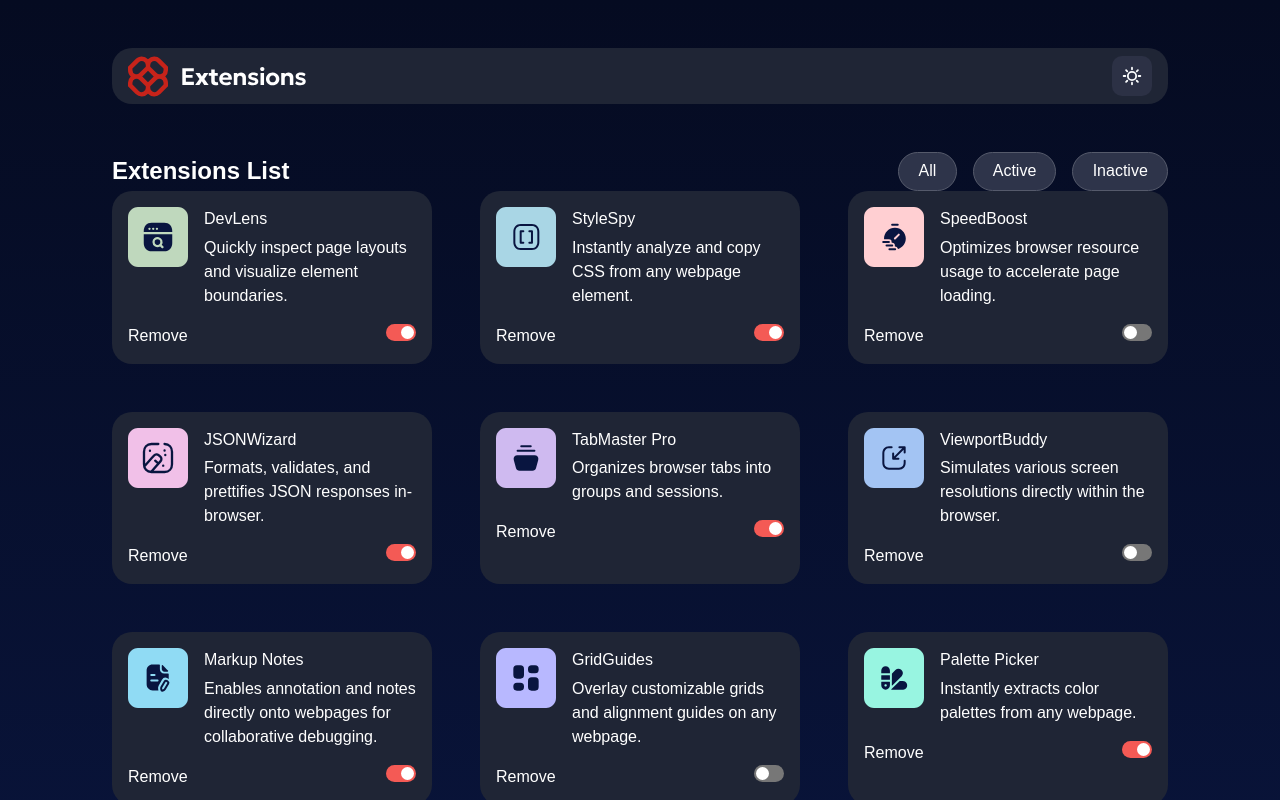
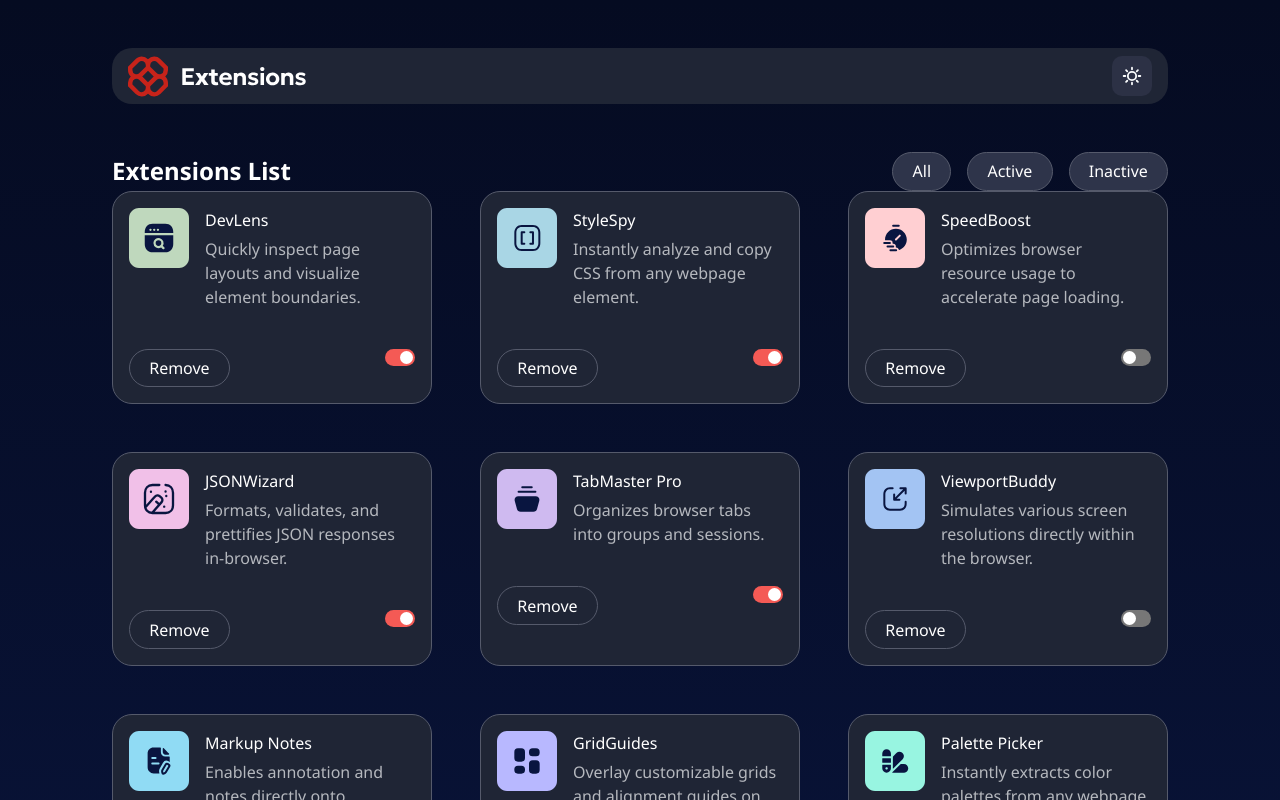
Before and after one commit to gabyortova/browser-extension-manager, a React (Vite) app: page / in a window 1280 px wide. Shown: the top 800 px of the page. Built offline with nearby package versions, Linux system fonts and the light colour scheme.

Commit message:
Improve extension card UI and shared variables

```diff
--- a/src/extensionElement/ExtensionElement.scss
+++ b/src/extensionElement/ExtensionElement.scss
@@ -5,12 +5,13 @@
     background-color: $surface-color;
     color: #fff;
     border-radius: $border-radius;
+    border: $border;
 
     .info {
         display: flex;
         gap: 1em;
         align-items: flex-start;
-        margin-bottom: 1em;
+        margin-bottom: 2.5em;
     }
 
     .text {
@@ -18,14 +19,20 @@
             margin-bottom: 0.3em;
         }
 
-        // p {
-        //     // color: ;
-        // }
+        p {
+            color: #b5b8be;
+        }
     }
 
     .buttons {
         display: flex;
         justify-content: space-between;
+
+        button {
+            padding: $buttons-padding;
+            border: $border;
+            border-radius: $border-radius;
+        }
     }
 
     .switch {
--- a/src/header/Header.scss
+++ b/src/header/Header.scss
@@ -17,9 +17,9 @@
         gap: 1em;
 
         .link {
-            border: 0.01px solid #555a6b;
+            border: $border;
             border-radius: 30px;
-            padding: 0.4em 1.2em;
+            padding: $buttons-padding;
             background-color: #2e344a;
         }
     }
--- a/src/index.css
+++ b/src/index.css
@@ -0,0 +1,13 @@
+@font-face {
+    font-family: 'Noto Sans';
+    src: url('../assets/fonts/NotoSans-VariableFont_wdth,wght.ttf') format('truetype');
+    font-weight: 100 900;
+    font-style: normal;
+}
+
+@font-face {
+    font-family: 'Noto Sans';
+    src: url('../assets/fonts/NotoSans-Italic-VariableFont_wdth,wght.ttf') format('truetype');
+    font-weight: 100 900;
+    font-style: italic;
+}
--- a/src/reset.scss
+++ b/src/reset.scss
@@ -16,7 +16,7 @@ html {
 body {
     min-height: 100vh;
     line-height: 1.5;
-    font-family: Arial, sans-serif;
+    font-family: 'Noto Sans', sans-serif;
     -webkit-font-smoothing: antialiased;
 }
 
--- a/variables.scss
+++ b/variables.scss
@@ -1,3 +1,5 @@
 $surface-color: #1f2535;
 $border-radius: 20px;
+$border: 0.01px solid #555a6b;
+$buttons-padding: 0.4em 1.2em;
 $active-color: #f45a55;
```
